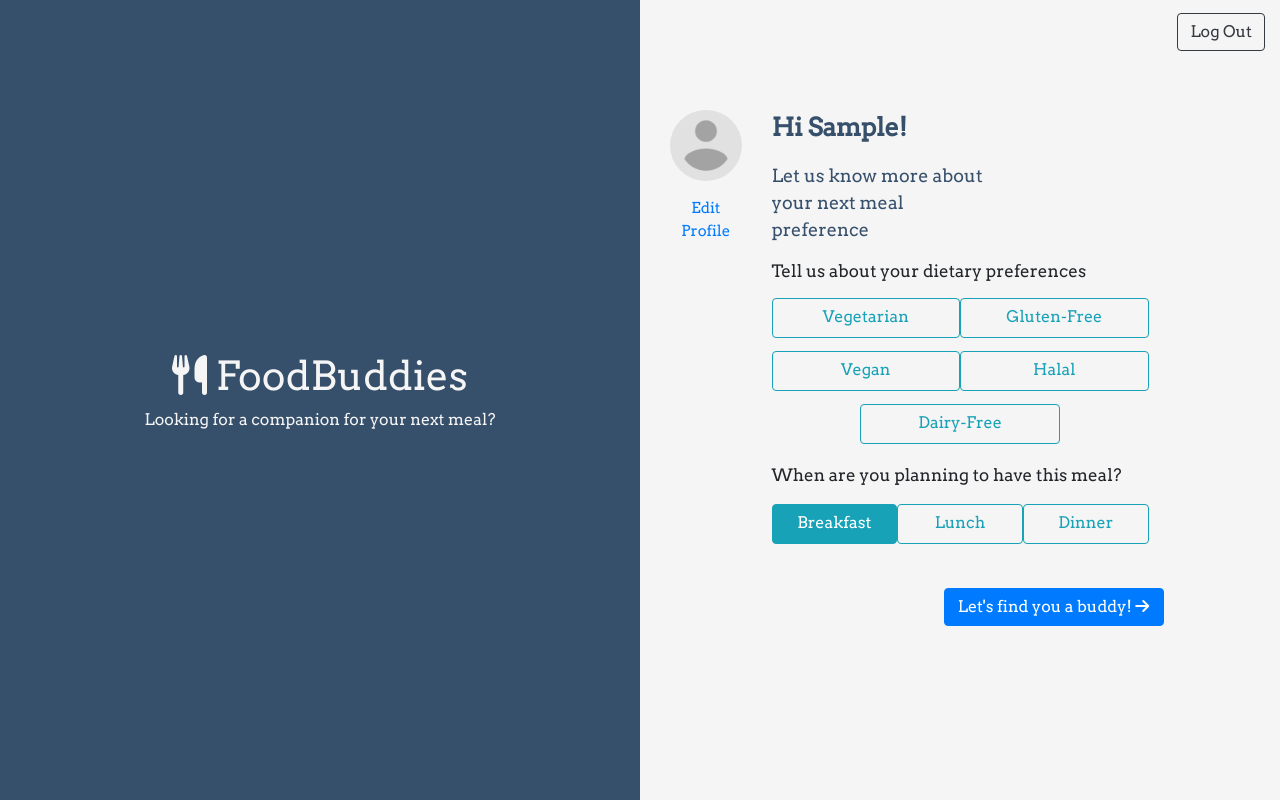
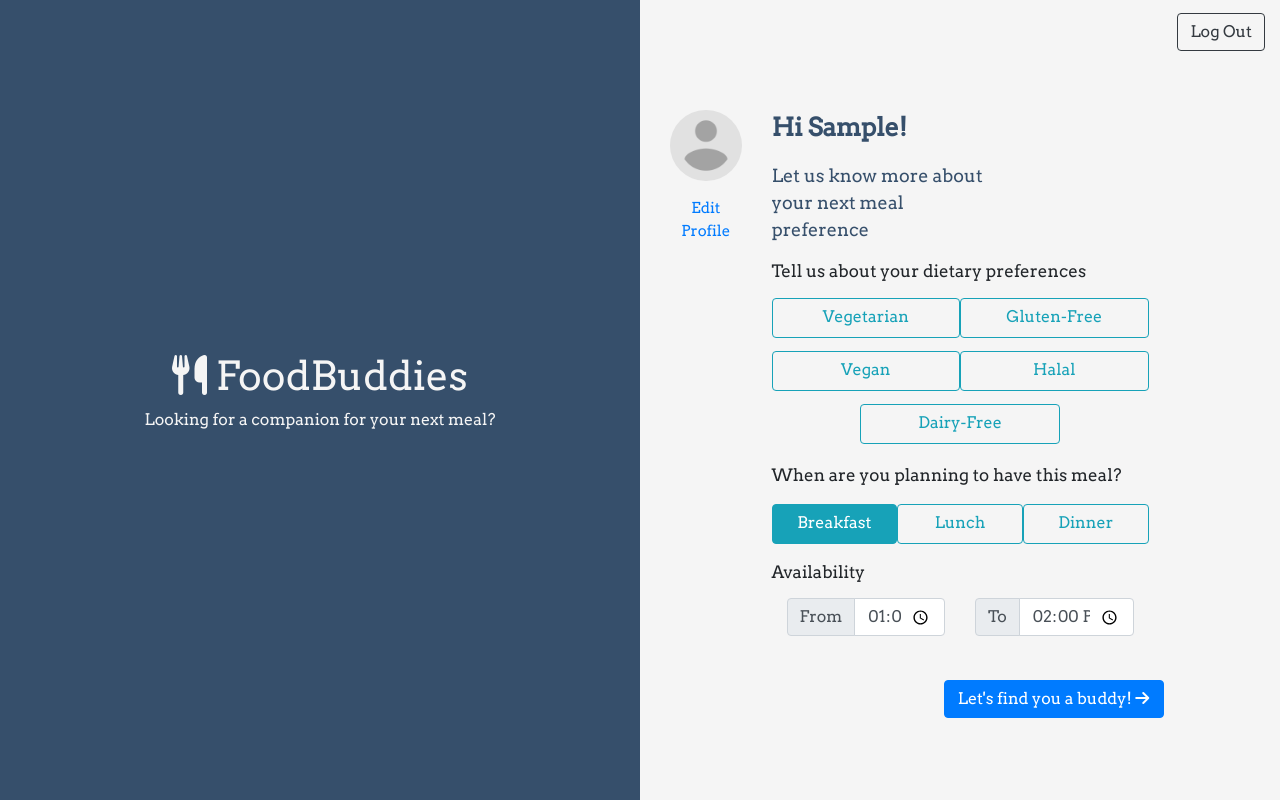
Before and after one commit to minerva-schools/cs162-food-buddies, a Flask app: page /preference in a window 1280 px wide. Run offline with Flask 2, Linux system fonts and the light colour scheme; the visitor is signed in with stand-in values (Sample User, id 1); data comes from the database, SQL or seed files in the repository; some libraries are stand-ins or nearby versions.

Commit message:
Adding Availability time input group to the preferences page

```diff
--- a/web/app.py
+++ b/web/app.py
@@ -21,3 +21,7 @@ def preference():
     #request.form.get ("mealTime")
     #For getting the dietary preferences use the following line
     #request.form.getlist ("dietary")
+    #For getting the Availability time from, use the following line
+    #request.form.get ("ava_from")
+    #For getting the Availability time to, use the following line
+    #request.form.get ("ava_to")
--- a/web/templates/preference.html
+++ b/web/templates/preference.html
@@ -108,6 +108,23 @@
                             </div>
                             </div>
 
+
+                            <label class="preferenceFood">Availability</label>
+                            <div class= "foodTime d-flex justify-content-around">
+                                <div class="input-group col-6">
+                                    <div class="input-group-prepend">
+                                        <span class="input-group-text">From</span>
+                                    </div>
+                                    <input class="form-control" type="time" name="ava_from" value="13:00:00" required>
+                                </div>
+                                <div class="input-group col-6">
+                                    <div class="input-group-prepend">
+                                        <span class="input-group-text">To</span>
+                                    </div>
+                                    <input class="form-control" type="time" name="ava_to" value="14:00:00" required>
+                                </div>
+                            </div>
+
                             <div class="row d-flex justify-content-end">
                                 <button type="submit" class="btn btn-primary mb-4" id="nextButton">Let's find you a buddy!  <i class="fas fa-arrow-right"></i></button>
                             </div>
```
